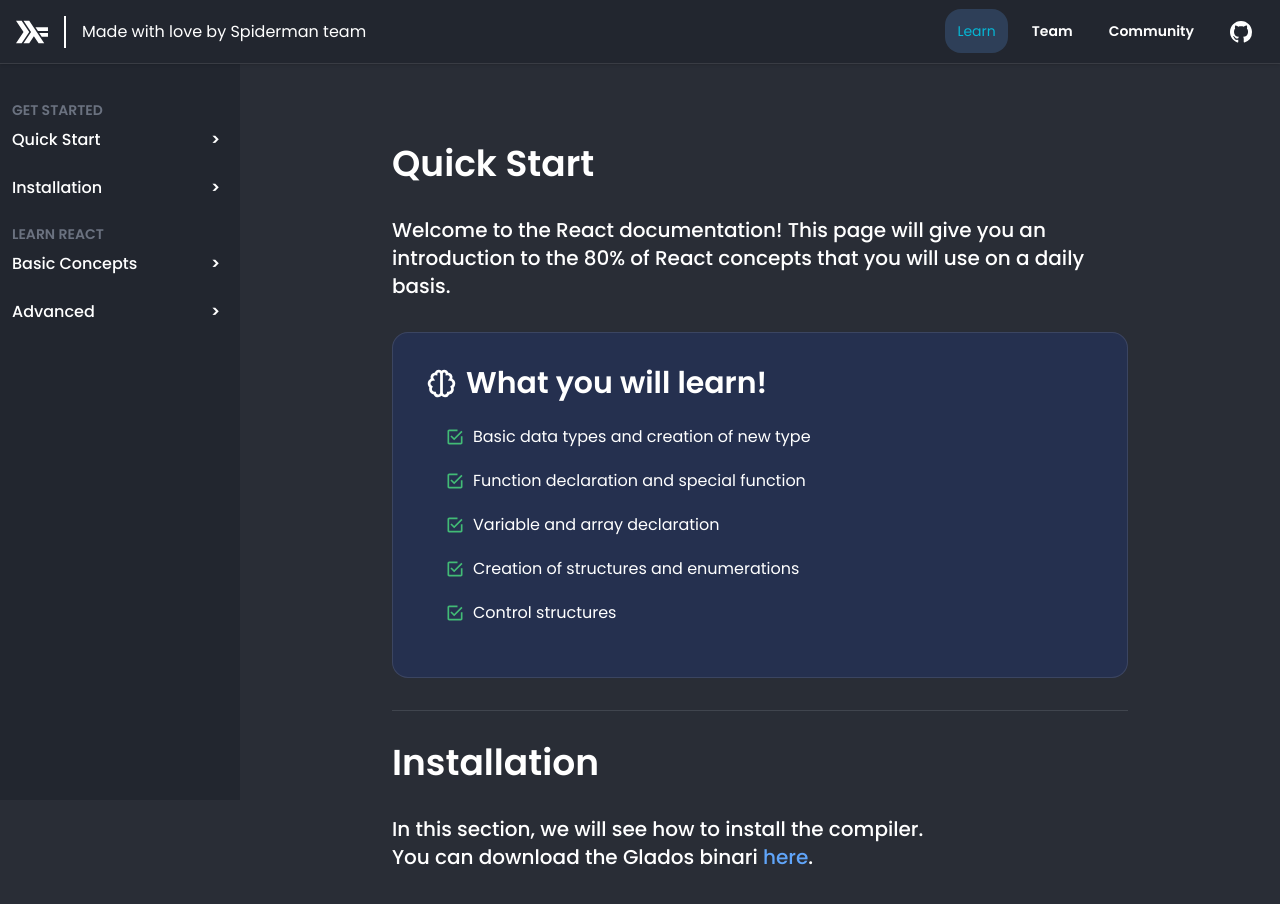
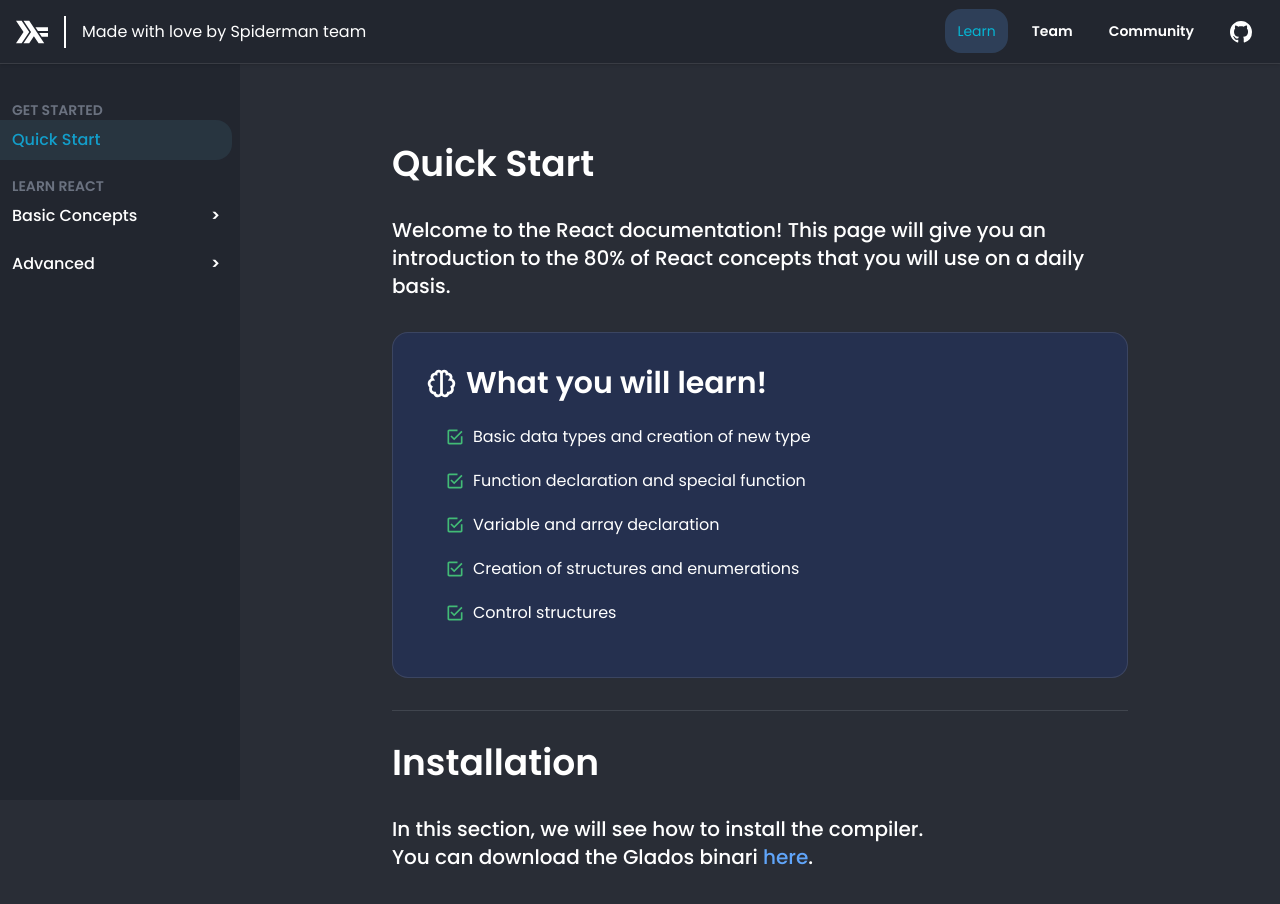
Before and after one commit to Gaetandrt/glados-doc, a Next.js app: page /learn in a window 1280 px wide. Shown: the top 904 px of the page. Built offline with nearby package versions, Linux system fonts and the light colour scheme.

Commit message:
not showing the > if the item have no route

```diff
--- a/src/components/LearnDropDown.tsx
+++ b/src/components/LearnDropDown.tsx
@@ -2,6 +2,7 @@
 import Link from 'next/link';
 import Button from './Button';
 import { twMerge } from 'tailwind-merge';
+import { usePathname } from 'next/navigation';
 
 interface LearnDropDownProps {
   item: {
@@ -18,6 +19,7 @@
 const LearnDropDown: React.FC<LearnDropDownProps> = ({ item, isOpen, onItemClick }) => {
   const activeClassName = 'bg-hover-color text-text-color-react';
   const inactiveClassName = 'hover:bg-hover-color';
+  const pathname = usePathname();
 
   const transitionClass = isOpen
     ? "transition ease-out duration-100 transform translate-y-0 opacity-100 max-h-56"
@@ -36,9 +38,11 @@
               <div>
                 {item.title}
               </div>
-              <div className={twMerge('transition font-semibold', isOpen ? "transform rotate-90" : "")}>
-                &gt;
-              </div>
+              {(item.routes?.length ?? 0) > 0 && (
+                <div className={twMerge('transition font-semibold', isOpen ? "transform rotate-90" : "")}>
+                  &gt;
+                </div>
+              )}
             </div>
           </Button>
           {isOpen && (
--- a/src/components/LearnItem.tsx
+++ b/src/components/LearnItem.tsx
@@ -7,9 +7,9 @@
   const [activeIndex, setActiveIndex] = useState<number | null>(null);
   const pathname = usePathname();
 
-  useEffect(() => {
+  useState(() => {
     if (pathname === '/learn') {
-      setActiveIndex(0);
+      setActiveIndex(1);
     }
   });
 
--- a/src/components/sidebarLearn.json
+++ b/src/components/sidebarLearn.json
@@ -9,10 +9,6 @@
       {
         "title": "Quick Start",
         "path": "/learn"
-      },
-      {
-        "title": "Installation",
-        "path": "/learn/installation"
       },
       {
         "hasSectionHeader": true,
```
